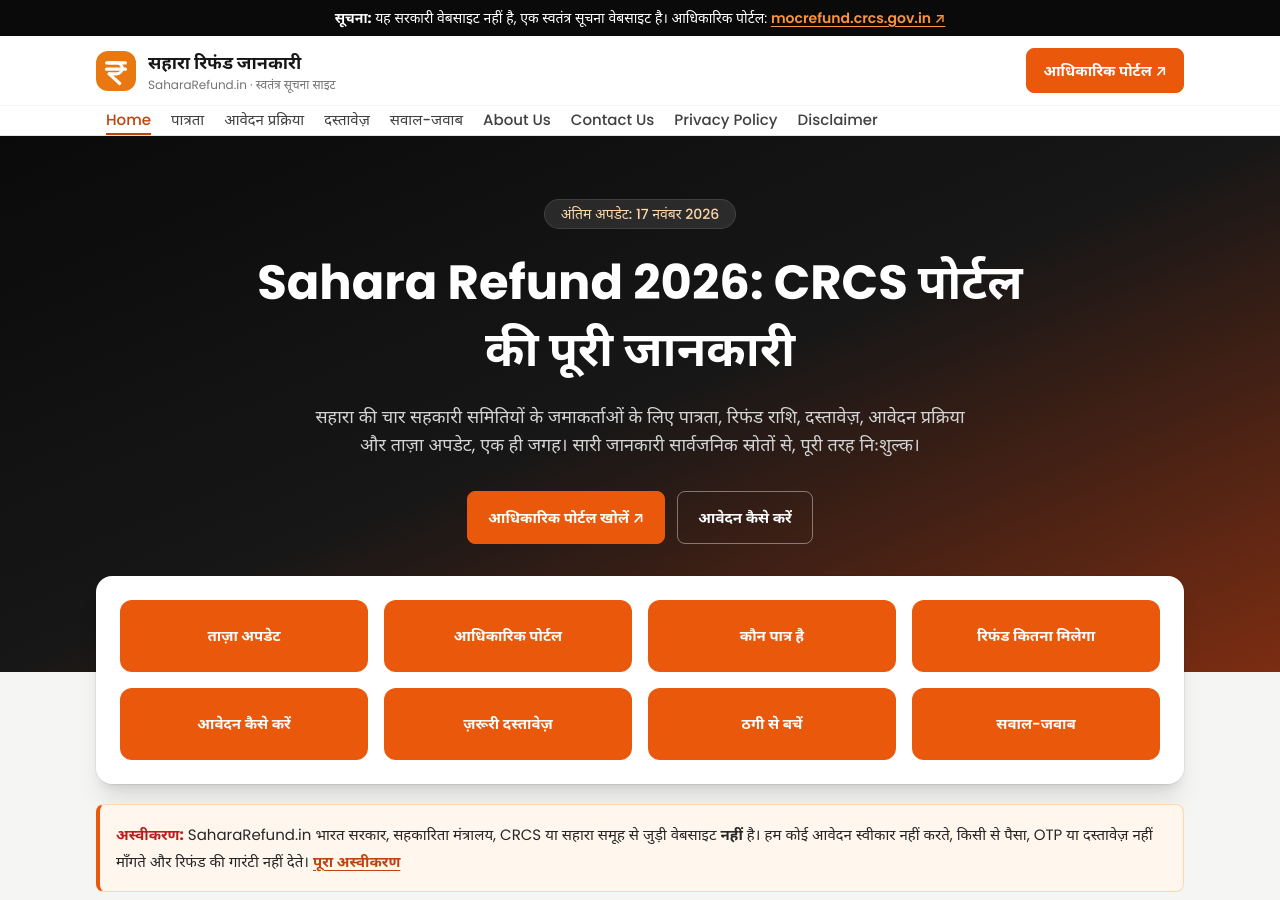
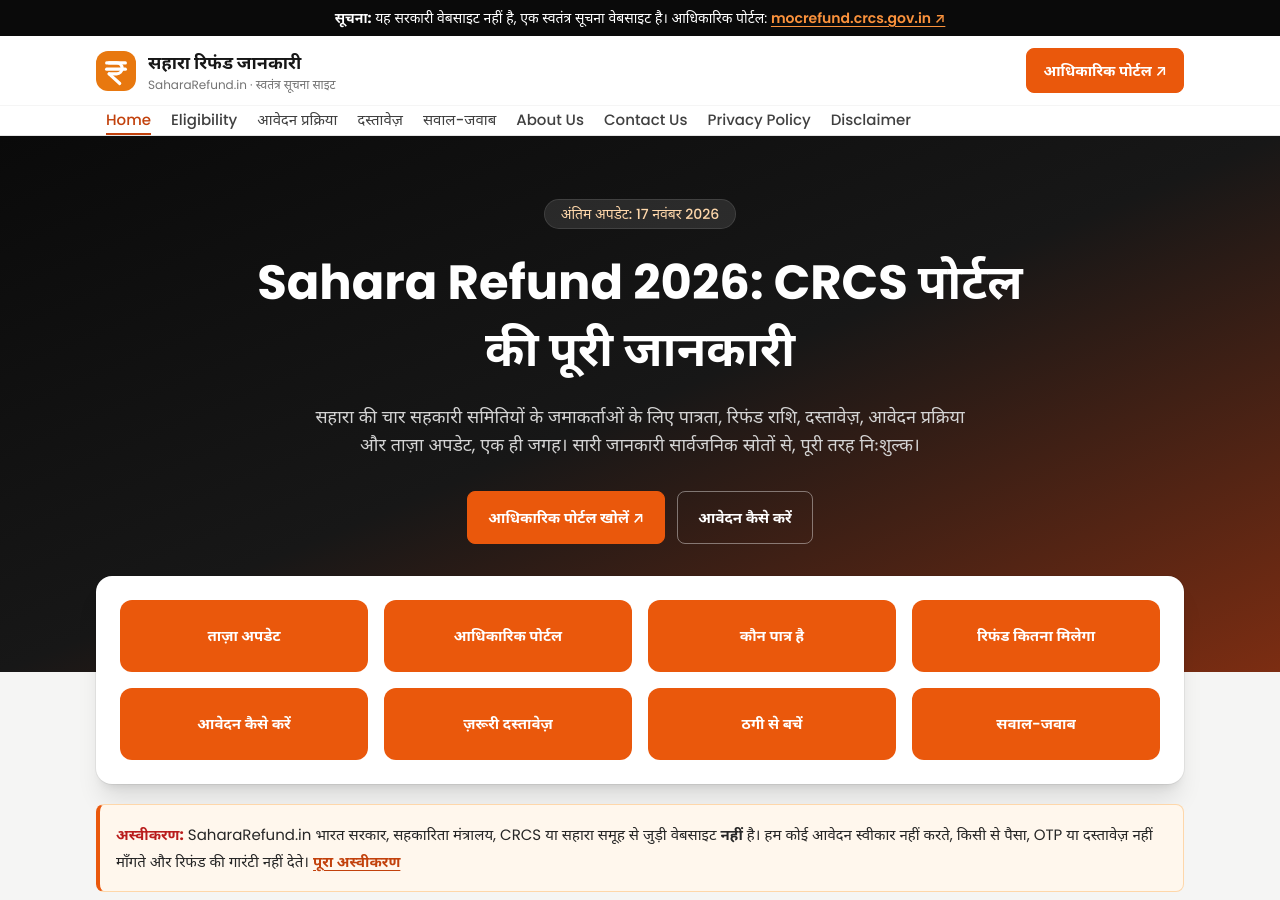
Before and after one commit to sahararefund/sahararefund, a Jekyll site: the page built from index.html, in a window 1280 px wide and 900 px high. Built offline with Jekyll 4.4.1, drawn with Linux system fonts in a browser that asks for light colours.

Commit message:
Update header.html

```diff
--- a/_includes/header.html
+++ b/_includes/header.html
@@ -26,7 +26,7 @@
   <nav class="hidden border-t border-neutral-100 lg:block" aria-label="मुख्य मेनू">
     <ul class="container-x flex items-center">
       <li><a href="/" class="nav-link{% if page.url == '/' or page.url == '/index.html' %} is-active{% endif %}">Home</a></li>
-      <li><a href="/#eligibility" class="nav-link">पात्रता</a></li>
+      <li><a href="/eligibility" class="nav-link{% if page.url == '/eligibility' %} is-active{% endif %}">Eligibility</a></li>
       <li><a href="/#process" class="nav-link">आवेदन प्रक्रिया</a></li>
       <li><a href="/#documents" class="nav-link">दस्तावेज़</a></li>
       <li><a href="/#faq" class="nav-link">सवाल-जवाब</a></li>
@@ -40,7 +40,7 @@
   <div id="mobile-menu" class="border-t border-neutral-200 bg-white lg:hidden" hidden>
     <nav class="container-x grid gap-1 py-3" aria-label="मोबाइल मेनू">
       <a href="/" class="mnav-link{% if page.url == '/' or page.url == '/index.html' %} is-active{% endif %}">Home</a>
-      <a href="/#eligibility" class="mnav-link">पात्रता</a>
+      <li><a href="/eligibility" class="nav-link{% if page.url == '/eligibility' %} is-active{% endif %}">Eligibility</a></li>
       <a href="/#process" class="mnav-link">आवेदन प्रक्रिया</a>
       <a href="/#documents" class="mnav-link">दस्तावेज़</a>
       <a href="/#faq" class="mnav-link">सवाल-जवाब</a>
```
